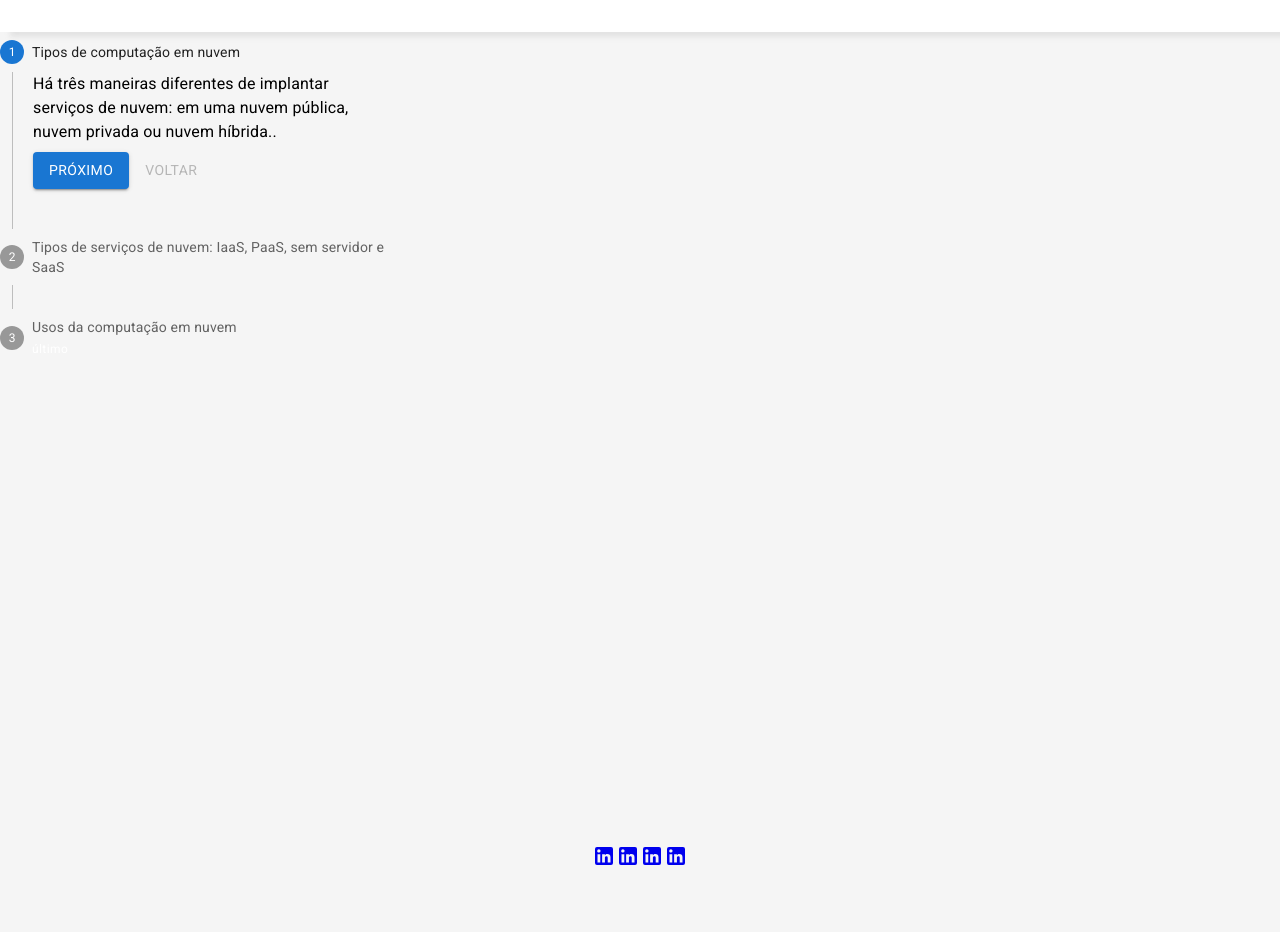
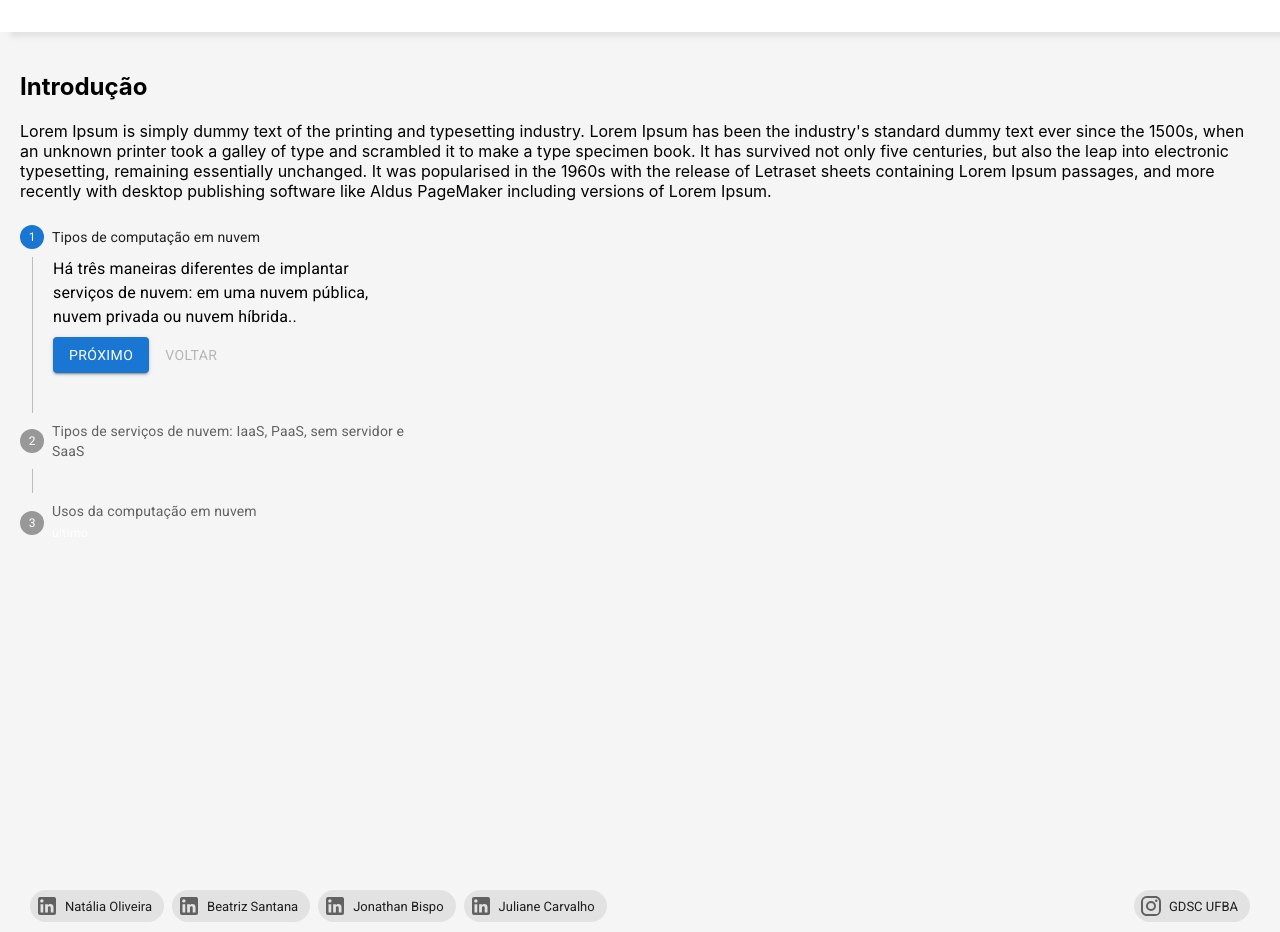
Before and after one commit to NOBarbosa/workshop-cloud, a React (Create React App) app: page / in a window 1280 px wide. Shown: the part 80-1012 px from the top of the page. Before the commit the page ends 952 px from the top, so only its background shows below. Built offline with nearby package versions, Linux system fonts and the light colour scheme.

Commit message:
container chips no footer, introdução com lorem ipsum

```diff
--- a/src/components/Footer/index.js
+++ b/src/components/Footer/index.js
@@ -1,14 +1,27 @@
 import './style.css';
 import LinkedInIcon from '@mui/icons-material/LinkedIn';
+import InstagramIcon from '@mui/icons-material/Instagram';
+import Chip from '@mui/material/Chip';
 
 function Footer(){
     return(
-        <footer className='footer-component'>
-            <div>
-            <a href='https://www.linkedin.com/in/nobarbosa/' target="_blank" rel="noreferrer"><LinkedInIcon /></a>
-            <a href='https://www.linkedin.com/in/beatriz-de-santana-da-cruz/' target="_blank" rel="noreferrer"><LinkedInIcon /></a>
-            <a href='https://www.linkedin.com/in/jonathan-bisp/' target="_blank" rel="noreferrer"><LinkedInIcon /></a>
-            <a href='https://www.linkedin.com/in/julianecarvalho-/' target="_blank" rel="noreferrer"><LinkedInIcon /></a>
+        <footer id='contatos' className='footer-component'>
+            <div className='container-rigth'>
+             <div className='pointer'>
+                <a href='https://www.linkedin.com/in/nobarbosa/' target='_blank' rel="noreferrer"><Chip icon={<LinkedInIcon/>} label="Natália Oliveira"/></a>
+             </div>
+             <div className='pointer'>
+                <a href='https://www.linkedin.com/in/beatriz-de-santana-da-cruz/' target='_blank' rel="noreferrer"><Chip icon={<LinkedInIcon/>} label="Beatriz Santana"/></a>
+             </div>
+             <div className='pointer'>
+                <a href='https://www.linkedin.com/in/jonathan-bisp/' target='_blank' rel="noreferrer"><Chip icon={<LinkedInIcon/>} label="Jonathan Bispo"/></a>
+             </div>
+            <div className='pointer'>
+                <a href='https://www.linkedin.com/in/julianecarvalho-/' target='_blank' rel="noreferrer"><Chip icon={<LinkedInIcon/>} label="Juliane Carvalho"/></a>
+            </div>
+            </div>
+            <div className='pointer'>
+                <a href='https://www.instagram.com/gdsc_ufba/' target='_blank' rel="noreferrer"><Chip icon={<InstagramIcon />} label="GDSC UFBA"/></a>
             </div>
         </footer>
     )
--- a/src/components/Footer/style.css
+++ b/src/components/Footer/style.css
@@ -1,7 +1,28 @@
 .footer-component {
   display: flex;
   align-items: flex-end;
-  justify-content: center;
+  justify-content: space-between;
   height: 40px;
+  padding: 10px 30px;
   background-color: #f5f5f5;
 }
+
+.footer-component a {
+  text-decoration: none;
+  cursor: pointer;
+}
+.container-rigth {
+  display: flex;
+  gap: 8px;
+}
+
+.container-members {
+  display: flex;
+  justify-content: center;
+  align-items: center;
+  gap: 3px;
+}
+
+.pointer {
+  cursor: pointer;
+}
--- a/src/components/Main/index.js
+++ b/src/components/Main/index.js
@@ -40,6 +40,12 @@ function Main(){
   };
     return(
      <main className='box'>
+      <div>
+        <h2>Introdução</h2>
+        <p>
+        Lorem Ipsum is simply dummy text of the printing and typesetting industry. Lorem Ipsum has been the industry's standard dummy text ever since the 1500s, when an unknown printer took a galley of type and scrambled it to make a type specimen book. It has survived not only five centuries, but also the leap into electronic typesetting, remaining essentially unchanged. It was popularised in the 1960s with the release of Letraset sheets containing Lorem Ipsum passages, and more recently with desktop publishing software like Aldus PageMaker including versions of Lorem Ipsum.
+        </p>
+      </div>
       <Box   sx={{ maxWidth: 400 }}>
         <Stepper activeStep={activeStep} orientation="vertical">
           {steps.map((step, index) => (
--- a/src/components/Main/style.css
+++ b/src/components/Main/style.css
@@ -2,4 +2,5 @@
   display: flex;
   flex-direction: column;
   min-height: 100vh;
+  padding: 20px;
 }
```
Also changed, not shown: src/components/Header/index.js (indentation only). Lines whose indentation alone changed are shown as unchanged.
